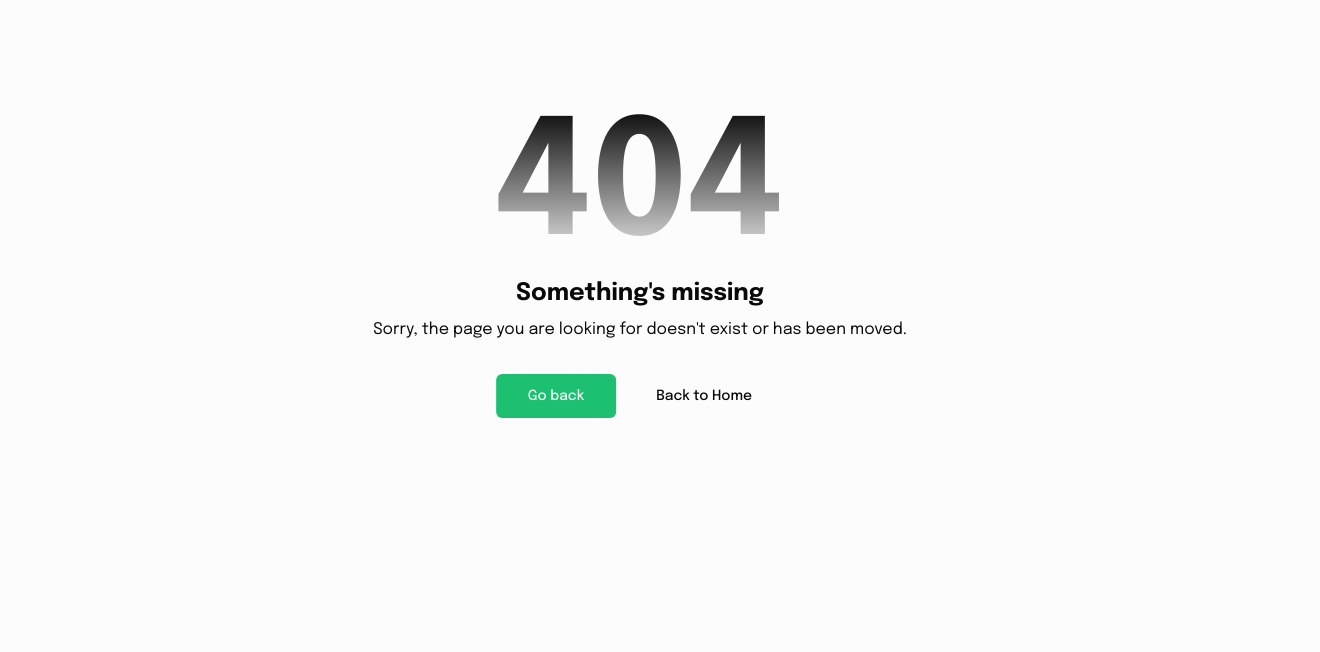
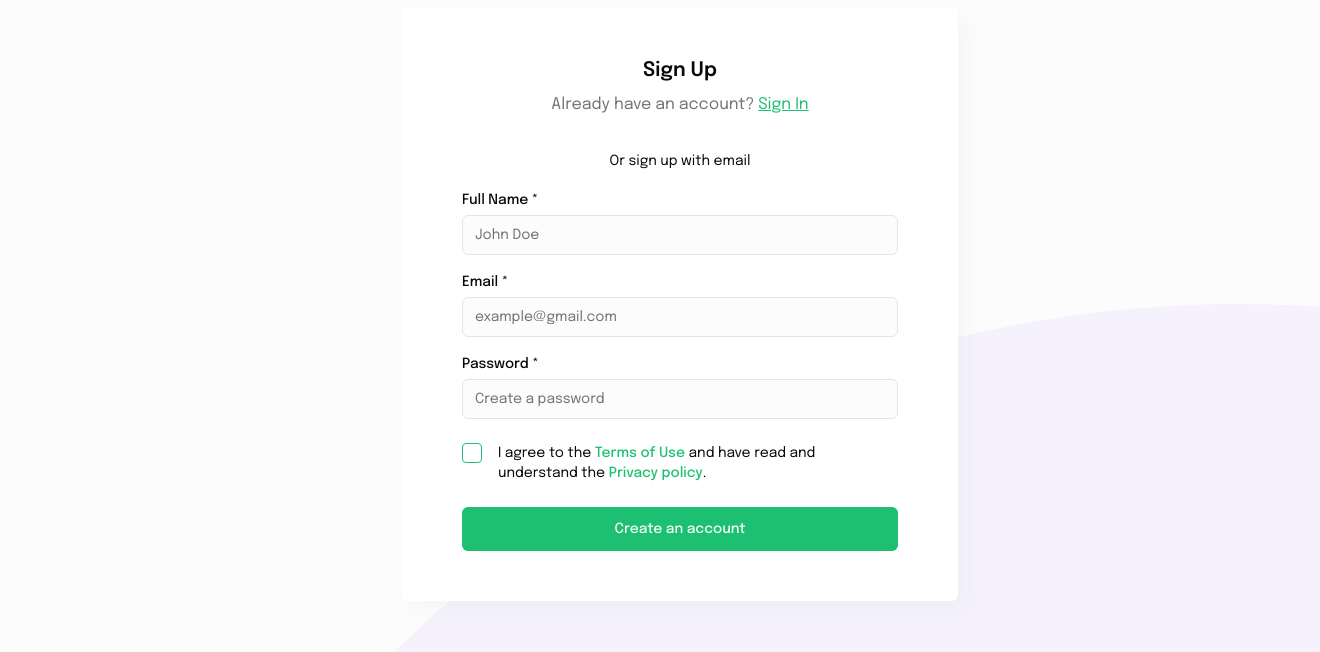
Before and after one commit to dung170920/virtue, a Next.js app: page /sign-up in a window 1280 px wide. Before the commit this address had no page. Shown: the part 136-788 px from the top of the page, 1320 px wide, since content can reach past the window. Built offline with nearby package versions, Linux system fonts and the light colour scheme.

Commit message:
Add UI for sign up page

```diff
--- a/package.json
+++ b/package.json
@@ -10,6 +10,7 @@
   },
   "dependencies": {
     "@radix-ui/react-avatar": "^1.0.4",
+    "@radix-ui/react-checkbox": "^1.0.4",
     "@radix-ui/react-dialog": "^1.0.5",
     "@radix-ui/react-label": "^2.0.2",
     "@radix-ui/react-popover": "^1.0.7",
--- /dev/null
+++ b/src/app/(auth)/layout.tsx
@@ -0,0 +1,16 @@
+import React from 'react'
+
+const AuthLayout = ({
+  children,
+}: Readonly<{
+  children: React.ReactNode;
+}>) => {
+  return (
+    <div className='h-screen w-screen overflow-hidden relative flex flex-col'>
+      {children}
+      <div className='absolute top-1/2 w-[2398px] h-[2398px] bg-secondary opacity-5 rounded-full' />
+    </div>
+  )
+}
+
+export default AuthLayout
--- /dev/null
+++ b/src/app/(auth)/sign-up/page.tsx
@@ -0,0 +1,49 @@
+import { Button, Checkbox, Input, Label } from '@/components/ui'
+import { PATH } from '@/constants'
+import Link from 'next/link'
+import React from 'react'
+
+const SignUp = () => {
+  return (
+    <div className='flex flex-col items-center justify-center flex-1'>
+      <form
+        autoComplete="off"
+        className="w-full max-w-[556px] lg:px-[60px] lg:py-[50px] bg-card rounded-md z-10 shadow text-center"
+      >
+        <h2 className="mb-2 text-xl font-semibold">Sign Up</h2>
+        <div className="flex items-center justify-center mb-8 text-neutral-500">
+          <p>Already have an account? </p>
+          <Link href={PATH.signIn} className="text-primary underline ml-1">
+            Sign In
+          </Link>
+        </div>
+        <span className='text-sm'>Or sign up with email</span>
+        <div className="flex flex-col items-start mt-5 gap-y-2">
+          <Label htmlFor="fullName">Full Name *</Label>
+          <Input type="text" id="fullName" placeholder="John Doe" />
+        </div>
+        <div className="flex flex-col items-start mt-5 gap-y-2">
+          <Label htmlFor="email">Email *</Label>
+          <Input type="text" id="email" placeholder="example@gmail.com" />
+        </div>
+        <div className="flex flex-col items-start mt-5 gap-y-2">
+          <Label htmlFor="password">Password *</Label>
+          <Input type="password" id="password" placeholder="Create a password" />
+        </div>
+        <div className="flex items-start space-x-4 my-6">
+          <Checkbox id="terms" />
+          <label
+            htmlFor="terms"
+            className="text-sm cursor-pointer text-left">
+            I agree to the <a href="#" className='font-medium text-primary'>Terms of Use</a> and have read and understand the <a href="#" className='font-medium text-primary'>Privacy policy</a>.
+          </label>
+        </div>
+        <Button type='submit' className='w-full' size={'lg'}>
+          Create an account
+        </Button>
+      </form>
+    </div>
+  )
+}
+
+export default SignUp
--- /dev/null
+++ b/src/components/icons/CheckIcon.tsx
@@ -0,0 +1,9 @@
+import React from 'react'
+
+export const CheckIcon = ({ ...props }: React.SVGProps<SVGSVGElement>) => {
+  return (
+    <svg {...props} viewBox="0 0 24 24" fill="none" xmlns="http://www.w3.org/2000/svg">
+      <path d="M8.99999 18C8.99899 18 8.99799 18 8.99599 18C8.72899 17.999 8.47499 17.892 8.28799 17.702L4.28799 13.64C3.89999 13.246 3.905 12.613 4.299 12.226C4.693 11.839 5.32499 11.843 5.71299 12.237L9.00599 15.581L18.294 6.29398C18.685 5.90298 19.317 5.90298 19.708 6.29398C20.099 6.68398 20.099 7.31798 19.708 7.70798L9.70798 17.708C9.51998 17.895 9.26499 18 8.99999 18Z" fill="currentColor" />
+    </svg>
+  )
+}
--- a/src/components/icons/index.ts
+++ b/src/components/icons/index.ts
@@ -1,2 +1,3 @@
 export * from './CampaignIcon';
 export * from './MoneyBagIcon';
+export * from './CheckIcon';
--- /dev/null
+++ b/src/components/ui/checkbox.tsx
@@ -0,0 +1,30 @@
+"use client"
+
+import * as React from "react"
+import * as CheckboxPrimitive from "@radix-ui/react-checkbox"
+
+import { cn } from "@/lib/utils"
+import { CheckIcon } from "../icons"
+
+const Checkbox = React.forwardRef<
+  React.ElementRef<typeof CheckboxPrimitive.Root>,
+  React.ComponentPropsWithoutRef<typeof CheckboxPrimitive.Root>
+>(({ className, ...props }, ref) => (
+  <CheckboxPrimitive.Root
+    ref={ref}
+    className={cn(
+      "peer h-5 w-5 shrink-0 rounded-sm border border-primary focus-visible:outline-none disabled:cursor-not-allowed disabled:opacity-50 data-[state=checked]:bg-primary data-[state=checked]:text-primary-foreground",
+      className
+    )}
+    {...props}
+  >
+    <CheckboxPrimitive.Indicator
+      className={cn("flex items-center justify-center text-current")}
+    >
+      <CheckIcon className="h-full w-full" />
+    </CheckboxPrimitive.Indicator>
+  </CheckboxPrimitive.Root>
+))
+Checkbox.displayName = CheckboxPrimitive.Root.displayName
+
+export { Checkbox }
--- a/src/components/ui/index.ts
+++ b/src/components/ui/index.ts
@@ -8,3 +8,4 @@ export * from './textarea';
 export * from './command';
 export * from './calendar';
 export * from './progress';
+export * from './checkbox';
--- a/src/constants/path.ts
+++ b/src/constants/path.ts
@@ -1,8 +1,11 @@
 export const PATH = {
-  dashboard: "/",
-  campaign: "/campaign",
-  createCampaign: "/campaign/create",
-  payment: "/payment",
-  withdraw: "/withdraw",
-  profile: "/profile",
+  dashboard: '/',
+  signUp: '/sign-up',
+  signIn: '/sign-in',
+
+  campaign: '/campaign',
+  createCampaign: '/campaign/create',
+  payment: '/payment',
+  withdraw: '/withdraw',
+  profile: '/profile'
 };
```
Also changed, not shown: 1 other file (tests, documents, lock files or other folders).
